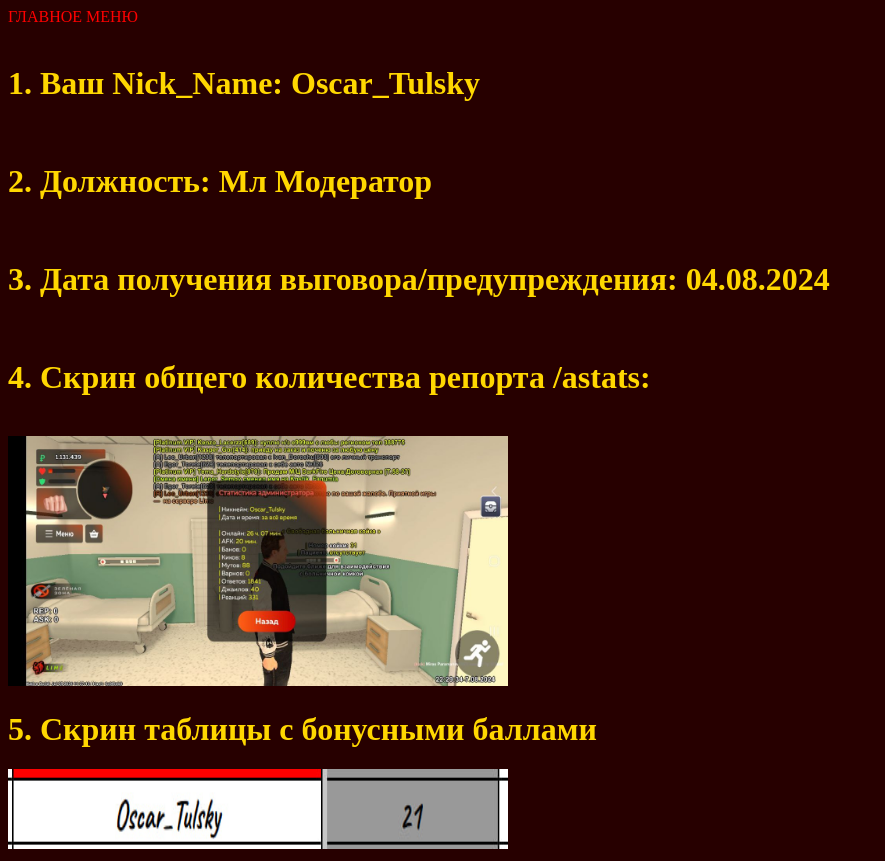
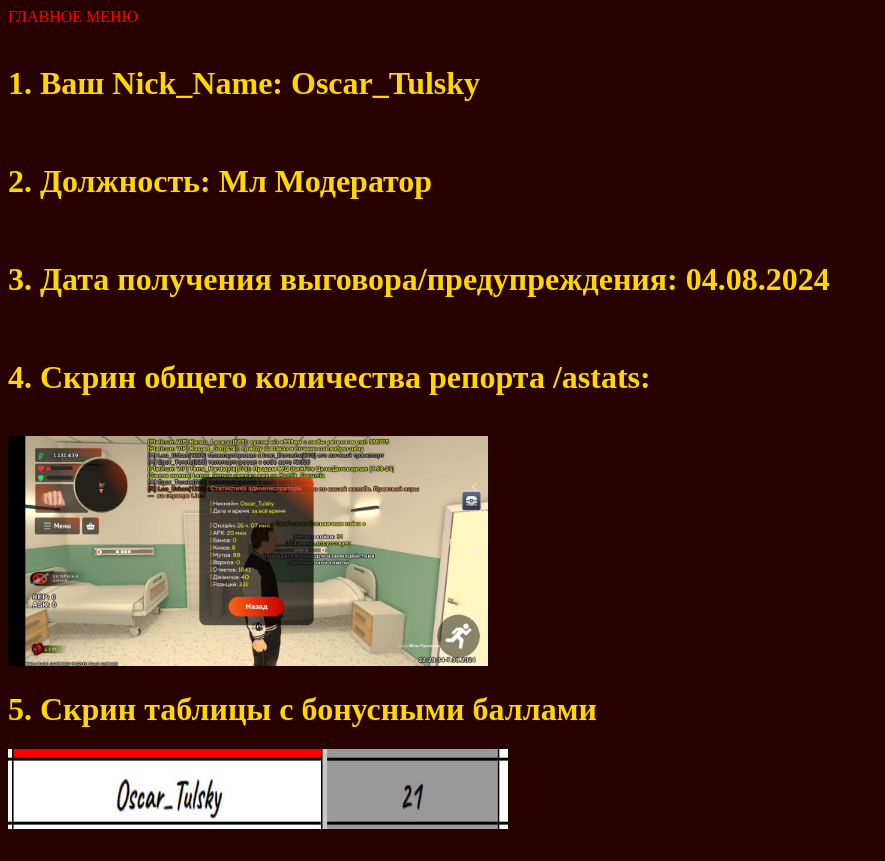
Before and after one commit to crazyadminbr/norma, a plain HTML site: page vig/index.html in a window 1280 px wide. Shown: the whole page, without its empty margins (0-885 px from the left). Drawn offline with Linux system fonts and the light colour scheme.

Commit message:
Update index.html

```diff
--- a/vig/index.html
+++ b/vig/index.html
@@ -21,7 +21,7 @@
     <h1>2. Должность: Мл Модератор</h1><br>
     <h1>3. Дата получения выговора/предупреждения: 04.08.2024</h1><br>
     <h1>4. Скрин общего количества репорта /astats:</h1><br>
-    <img src="./img/br2.jpg" height="250px" width="500px">
+    <img src="./img/br2.jpg" height="230px" width="480px">
     <h1>5. Скрин таблицы с бонусными баллами</h1>
     <img src="./img/br1.jpg" height="80px" width="500px">
 </body>
```
